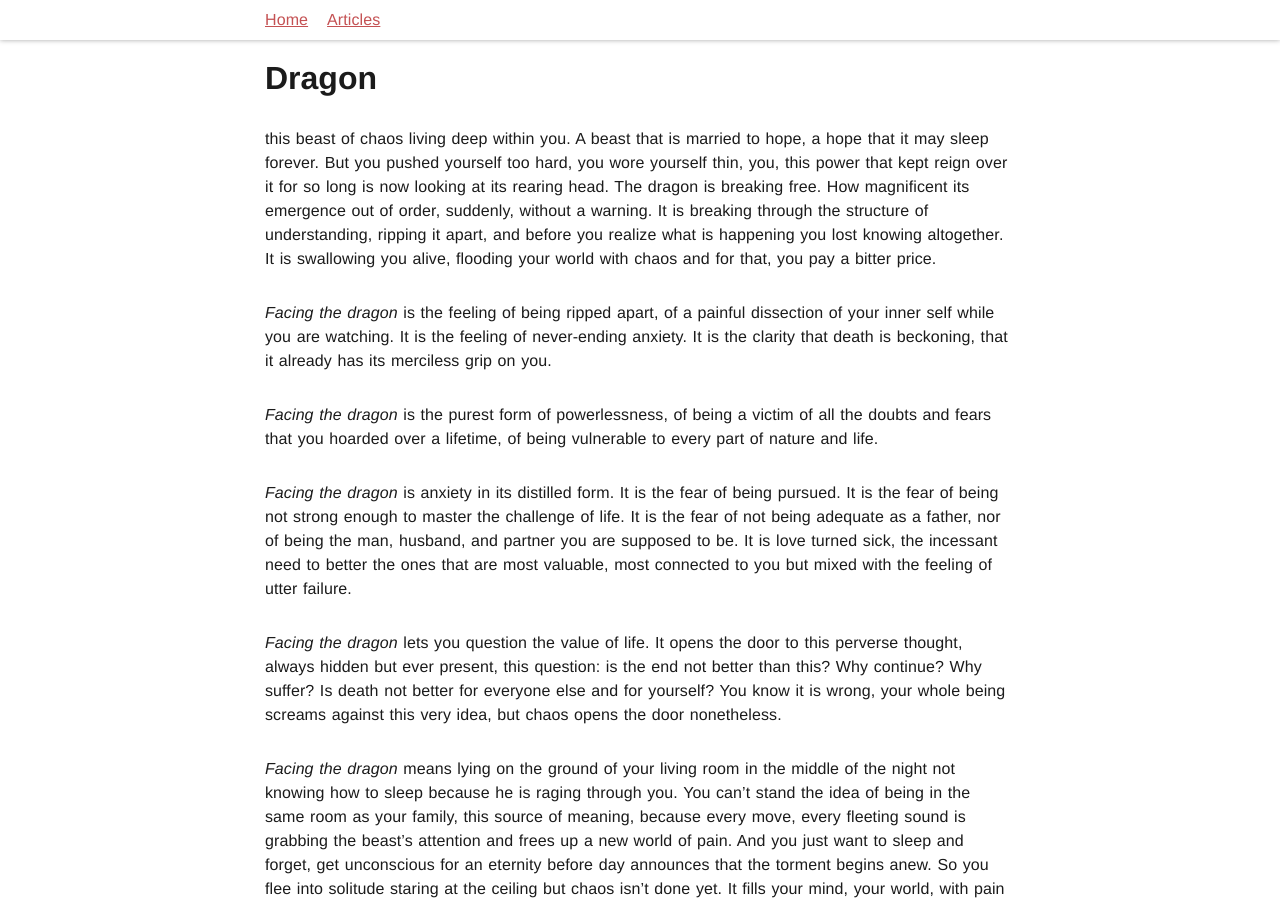
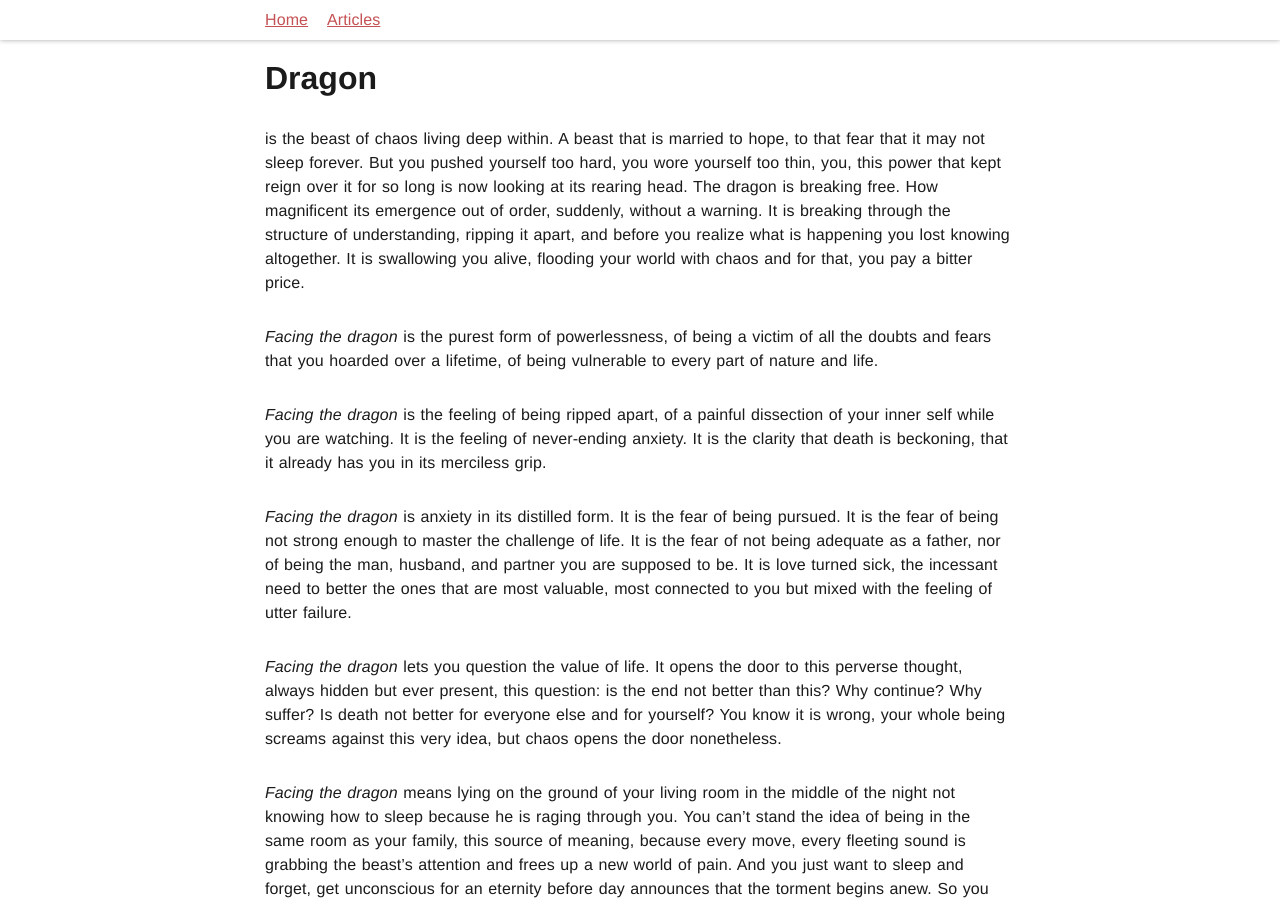
Before and after one commit to pheymann/paulheymann-website, a Jekyll site: the page built from _posts/2022-12-01-dragon.md, in a window 1280 px wide and 900 px high. Built offline with Jekyll 4.4.1, drawn with Linux system fonts in a browser that asks for light colours; some of the changed text lies outside the part shown.

Commit message:
blog: small corrections

```diff
--- a/_posts/2022-12-01-dragon.md
+++ b/_posts/2022-12-01-dragon.md
@@ -8,11 +8,11 @@ meta_description: Dragon
 meta_keywords: chaos,anxiety
 ---
 
-this beast of chaos living deep within you. A beast that is married to hope, a hope that it may sleep forever. But you pushed yourself too hard, you wore yourself thin, you, this power that kept reign over it for so long is now looking at its rearing head. The dragon is breaking free. How magnificent its emergence out of order, suddenly, without a warning. It is breaking through the structure of understanding, ripping it apart, and before you realize what is happening you lost knowing altogether. It is swallowing you alive, flooding your world with chaos and for that, you pay a bitter price.
-
-*Facing the dragon* is the feeling of being ripped apart, of a painful dissection of your inner self while you are watching. It is the feeling of never-ending anxiety. It is the clarity that death is beckoning, that it already has its merciless grip on you.
+is the beast of chaos living deep within. A beast that is married to hope, to that fear that it may not sleep forever. But you pushed yourself too hard, you wore yourself too thin, you, this power that kept reign over it for so long is now looking at its rearing head. The dragon is breaking free. How magnificent its emergence out of order, suddenly, without a warning. It is breaking through the structure of understanding, ripping it apart, and before you realize what is happening you lost knowing altogether. It is swallowing you alive, flooding your world with chaos and for that, you pay a bitter price.
 
 *Facing the dragon* is the purest form of powerlessness, of being a victim of all the doubts and fears that you hoarded over a lifetime, of being vulnerable to every part of nature and life.
+
+*Facing the dragon* is the feeling of being ripped apart, of a painful dissection of your inner self while you are watching. It is the feeling of never-ending anxiety. It is the clarity that death is beckoning, that it already has you in its merciless grip.
 
 *Facing the dragon* is anxiety in its distilled form. It is the fear of being pursued. It is the fear of being not strong enough to master the challenge of life. It is the fear of not being adequate as a father, nor of being the man, husband, and partner you are supposed to be. It is love turned sick, the incessant need to better the ones that are most valuable, most connected to you but mixed with the feeling of utter failure.
 
--- a/articles/reality-truth-good-life.html
+++ b/articles/reality-truth-good-life.html
@@ -24,11 +24,11 @@ layout: "basic"
 
   <ul>
     <li><a href="{% post_url reality-truth-and-the-good-life/2022-08-29-reality-truth-and-the-good-life %}">Reality, Truth, and the Good Life</a> - The general introduction to this series. It is also here that I set the general course. I will start from the bottom which means I need to figure out what reality is before I can establish truth. It is also here that I discover experience as the only objective truth as of now.</li>
+    <li><a href="{% post_url reality-truth-and-the-good-life/2022-08-29-what-is-me %}">What is "me"?</a> - A small, not completely fleshed-out detour on what makes “me”.</li>
     <li>
-      <a href="{% post_url reality-truth-and-the-good-life/2022-08-29-what-is-me %}">What is "me"?</a> - A small, not completely fleshed-out detour on what makes “me”.
+      <a href="{% post_url reality-truth-and-the-good-life/2022-09-22-objects-relations-and-how-reality-emerges %}">Objects, Relations, and how Reality emerges</a> The foundation of how reality comes about in my mind ...
 
       <ul>
-        <li><a href="{% post_url reality-truth-and-the-good-life/2022-09-22-objects-relations-and-how-reality-emerges %}">Objects, Relations, and how Reality emerges</a> The foundation of how reality comes about in my mind ...</li>
         <li><a href="{% post_url reality-truth-and-the-good-life/2022-10-08-flaw-I-have-to-rethink-reality-and-ontology %}">Flaw: I have to rethink Reality and Ontology</a> - ... which I immediately had to correct because I was led astray by a deeply engrained assumption about biological workings and the need for a bottom-up approach to how reality is coming about.</li>
         <li><a href="{% post_url reality-truth-and-the-good-life/2022-10-09-experienced-space-and-embodied-extension %}">Experienced Space and embodied Extension</a> - How is the experience of space emerging when the only thing I have is experience itself?</li>
         <li><a href="{% post_url reality-truth-and-the-good-life/2022-11-16-separation-ontology-impressions-through-articulation %}">Experience: Separation of Ontology and Impressions through Articulation</a> - Detailing out the difference between understanding and impressions.</li>
```
Also changed, not shown: other parts of _posts/2022-12-01-dragon.md (+1 -1 lines).
